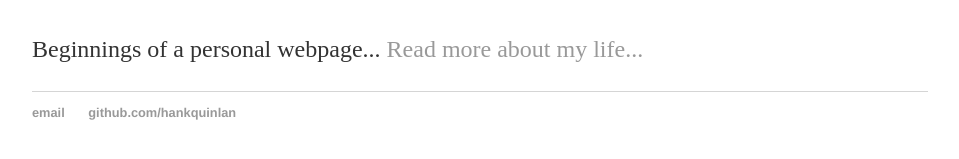
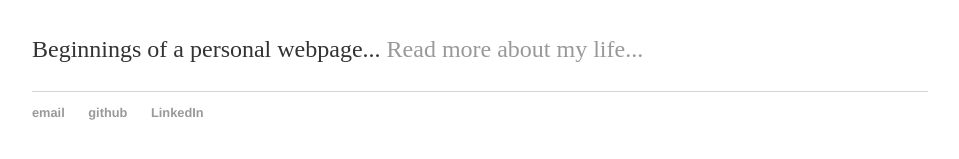
Before and after one commit to maptheabyss/kvonkrusenstiern.github.io, a Jekyll site: the page built from index.html, in a window 1280 px wide. Shown: the part 164-323 px from the top of the page, without its empty margins (160-1119 px from the left). Built offline with Jekyll 4.4.1, drawn with Linux system fonts in a browser that asks for light colours.

Commit message:
Update default.html

```diff
--- a/_layouts/default.html
+++ b/_layouts/default.html
@@ -21,7 +21,8 @@
 			<footer>
 	    		<ul>
 	        		<li><a href="mailto:kvonkrus@gmail.com">email</a></li>
-	        		<li><a href="https://github.com/hankquinlan">github.com/hankquinlan</a></li>
+	        		<li><a href="https://github.com/kvonkrusenstiern">github</a></li>
+	        		<li><a href="https://www.linkedin.com/in/kate-von-krusenstiern-a84b89a9?trk=hp-identity-name">LinkedIn</a></li>
 				</ul>
 			</footer>
 		</body>
```
